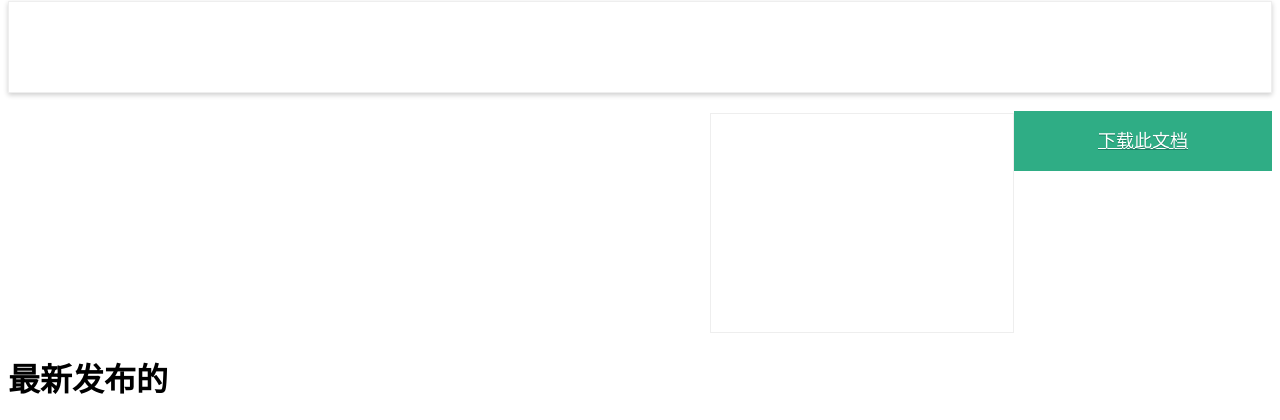
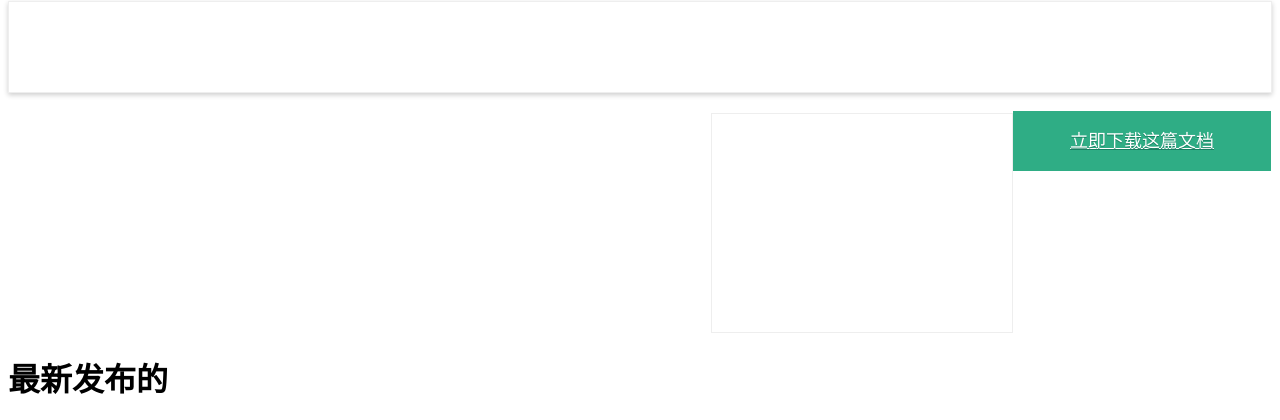
Before and after one commit to miaojuanfeng/mmdili, a PHP site: the page made by application/views/dl_view.php in a window 1280 px wide. Shown: the part 1275-1695 px from the top of the page. Run offline with PHP 8.4, Linux system fonts and the light colour scheme; the template is opened without the code that fills it, so the values that code supplies are empty.

Commit message:
update dl view

```diff
--- a/application/views/dl_view.php
+++ b/application/views/dl_view.php
@@ -62,7 +62,7 @@
 						(adsbygoogle = window.adsbygoogle || []).push({});
 						</script>
 					</div>
-					<div style="margin:18px 0 20px 0;">
+					<div style="border-left: 1px solid #fff;border-right: 1px solid #fff;margin:18px 0 20px 0;">
 						<div style="float:left;width:468px;">
 							<script async src="//pagead2.googlesyndication.com/pagead/js/adsbygoogle.js"></script>
 							<!-- dl_button_left -->
@@ -97,7 +97,7 @@
 						    height: 100%;
 						    line-height:60px;
 						    text-align: center;
-						    white-space: nowrap;">下载此文档</a>
+						    white-space: nowrap;">立即下载这篇文档</a>
 						</div>
 						<div class="clearfix"></div>
 					</div>
```
